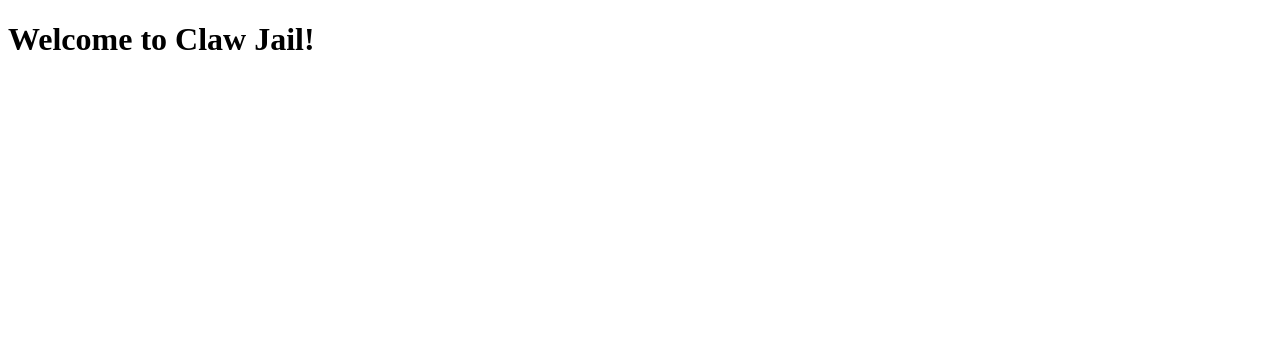
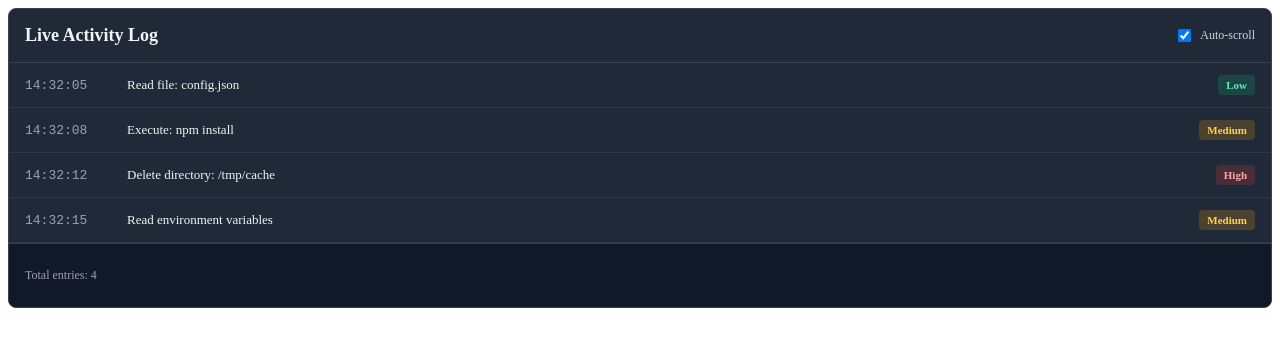
Before and after one commit to SeanSan06/claw-jail, a React (Vite) app in the folder frontend/: page / in a window 1280 px wide. Shown: the top 346 px of the page. Built offline with nearby package versions, Linux system fonts and the light colour scheme.

Commit message:
feat: Layout basic frontend log UI for commands
This is just a proof of concept, it is not connected to the backennd
yet.

```diff
--- a/frontend/src/components/LiveActivityLog.jsx
+++ b/frontend/src/components/LiveActivityLog.jsx
@@ -1,8 +1,67 @@
-// This will show exactly what Clawbot is doing in real time
+import { useState, useEffect, useRef } from 'react';
+import '../styles/specific-components/live-activity-logs.css';
+
 function LiveActivityLog() {
-    return  (
-        <div>
-            <Form />
+    const [logs, setLogs] = useState([]);
+    const [autoScroll, setAutoScroll] = useState(true);
+    const logContainerRef = useRef(null);
+
+    // Mock data - replace with real API calls
+    useEffect(() => {
+        const mockLogs = [
+            { id: 1, timestamp: '14:32:05', action: 'Read file: config.json', risk: 'low' },
+            { id: 2, timestamp: '14:32:08', action: 'Execute: npm install', risk: 'medium' },
+            { id: 3, timestamp: '14:32:12', action: 'Delete directory: /tmp/cache', risk: 'high' },
+            { id: 4, timestamp: '14:32:15', action: 'Read environment variables', risk: 'medium' },
+        ];
+        setLogs(mockLogs);
+    }, []);
+
+    // Auto-scroll to bottom when new logs are added
+    useEffect(() => {
+        if (autoScroll && logContainerRef.current) {
+            logContainerRef.current.scrollTop = logContainerRef.current.scrollHeight;
+        }
+    }, [logs, autoScroll]);
+
+    const getRiskBadgeClass = (risk) => {
+        switch(risk) {
+            case 'high': return 'risk-high';
+            case 'medium': return 'risk-medium';
+            case 'low': return 'risk-low';
+            default: return '';
+        }
+    };
+
+    return (
+        <div className="live-activity-log">
+            <div className="log-header">
+                <h2>Live Activity Log</h2>
+                <label className="auto-scroll">
+                    <input
+                        type="checkbox"
+                        checked={autoScroll}
+                        onChange={(e) => setAutoScroll(e.target.checked)}
+                    />
+                    Auto-scroll
+                </label>
+            </div>
+
+            <div className="log-container" ref={logContainerRef}>
+                {logs.map((log) => (
+                    <div key={log.id} className="log-entry">
+                        <div className="log-time">{log.timestamp}</div>
+                        <div className="log-action">{log.action}</div>
+                        <span className={`risk-badge ${getRiskBadgeClass(log.risk)}`}>
+                            {log.risk}
+                        </span>
+                    </div>
+                ))}
+            </div>
+
+            <div className="log-footer">
+                <p>Total entries: {logs.length}</p>
+            </div>
         </div>
     );
 }
--- a/frontend/src/pages/HomePage.jsx
+++ b/frontend/src/pages/HomePage.jsx
@@ -1,7 +1,9 @@
+import LiveActivityLog from '../components/LiveActivityLog';
+
 function HomePage() {
     return  (
         <div>
-            <h1 className="home-page-title">Welcome to Claw Jail!</h1>
+            <LiveActivityLog />
         </div>
     );
 }
--- /dev/null
+++ b/frontend/src/styles/specific-components/live-activity-logs.css
@@ -0,0 +1,125 @@
+.live-activity-log {
+  background: #1f2937;
+  border-radius: 8px;
+  border: 1px solid #374151;
+  overflow: hidden;
+  display: flex;
+  flex-direction: column;
+  height: 100%;
+}
+
+.log-header {
+  padding: 16px;
+  border-bottom: 1px solid #374151;
+  display: flex;
+  justify-content: space-between;
+  align-items: center;
+}
+
+.log-header h2 {
+  margin: 0;
+  color: #f3f4f6;
+  font-size: 18px;
+  font-weight: 600;
+}
+
+.auto-scroll {
+  display: flex;
+  align-items: center;
+  gap: 6px;
+  color: #d1d5db;
+  font-size: 12px;
+  cursor: pointer;
+}
+
+.auto-scroll input {
+  cursor: pointer;
+}
+
+.log-container {
+  flex: 1;
+  overflow-y: auto;
+  padding: 0;
+}
+
+.log-entry {
+  display: grid;
+  grid-template-columns: 90px 1fr auto;
+  gap: 12px;
+  padding: 12px 16px;
+  border-bottom: 1px solid #2d3748;
+  align-items: center;
+  transition: background-color 0.2s;
+}
+
+.log-entry:hover {
+  background: #2d3748;
+}
+
+.log-time {
+  color: #9ca3af;
+  font-family: 'Courier New', monospace;
+  font-weight: 500;
+  font-size: 13px;
+  flex-shrink: 0;
+}
+
+.log-action {
+  color: #f3f4f6;
+  font-size: 13px;
+  word-break: break-word;
+}
+
+.log-row {
+  border-bottom: 1px solid #2d3748;
+  transition: background-color 0.2s;
+}
+.risk-badge {
+  display: inline-block;
+  padding: 4px 8px;
+  border-radius: 4px;
+  font-weight: 600;
+  text-transform: capitalize;
+  font-size: 11px;
+  flex-shrink: 0;
+}
+
+.risk-badge.risk-high {
+  background: rgba(239, 68, 68, 0.2);
+  color: #fca5a5;
+}
+
+.risk-badge.risk-medium {
+  background: rgba(245, 158, 11, 0.2);
+  color: #fcd34d;
+}
+
+.risk-badge.risk-low {
+  background: rgba(16, 185, 129, 0.2);
+  color: #6ee7b7;
+}
+
+.log-footer {
+  padding: 12px 16px;
+  border-top: 1px solid #374151;
+  background: #111827;
+  color: #9ca3af;
+  font-size: 12px;
+}
+
+.log-container::-webkit-scrollbar {
+  width: 8px;
+}
+
+.log-container::-webkit-scrollbar-track {
+  background: #1f2937;
+}
+
+.log-container::-webkit-scrollbar-thumb {
+  background: #4b5563;
+  border-radius: 4px;
+}
+
+.log-container::-webkit-scrollbar-thumb:hover {
+  background: #6b7280;
+}
```
